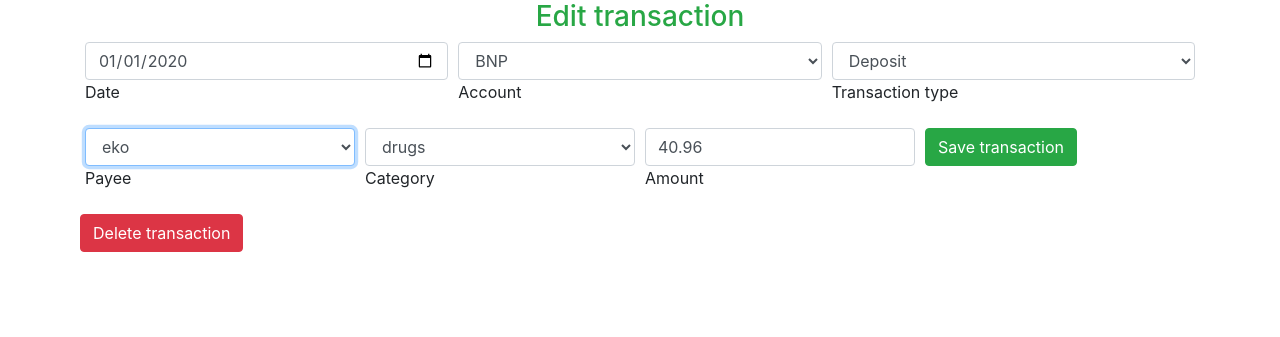
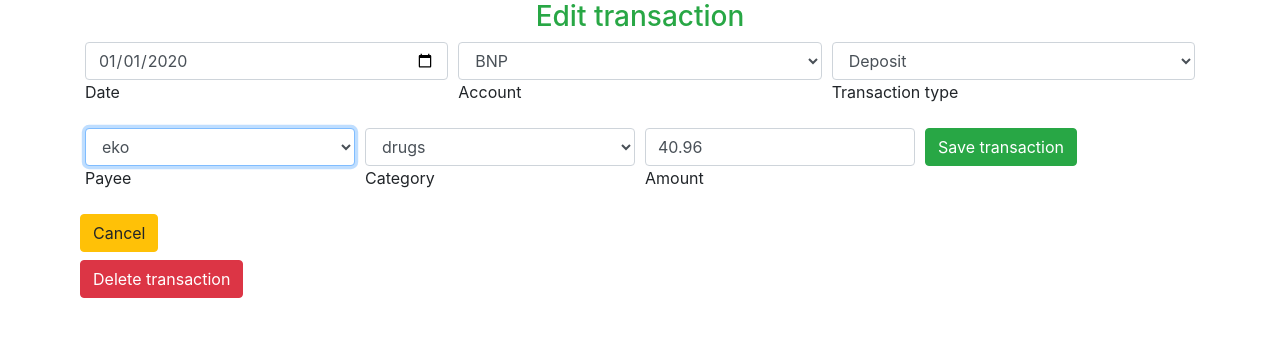
Before and after one commit to marsiekiera/YHB, a Flask app: page /transaction/1 in a window 1280 px wide. Shown: the part 56-393 px from the top of the page. Run offline with Flask 2, Linux system fonts and the light colour scheme; a user stored in the database is signed in; data comes from the database, SQL or seed files in the repository.

Commit message:
Cancel button add

```diff
--- a/flask/app/templates/transaction.html
+++ b/flask/app/templates/transaction.html
@@ -86,6 +86,12 @@
     </div>
 </form>
 
+<form action="/account/{{ account_name }}">
+    <div class="form-row mb-2">
+        <button class="btn btn-warning" type="submit">Cancel</button>
+    </div>
+</form>
+
 <form action="/delete_transaction/{{ transaction_id }}">
     <div class="form-row">
         <button class="btn btn-danger" type="submit">Delete transaction</button>
```
